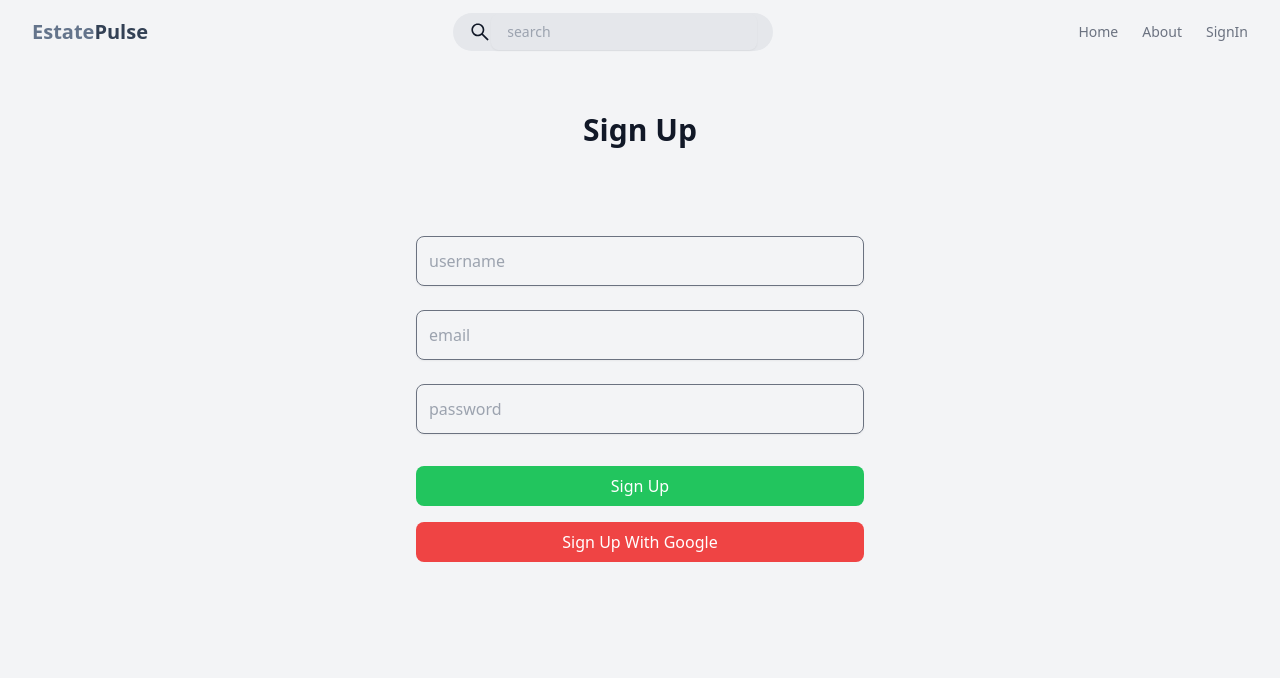
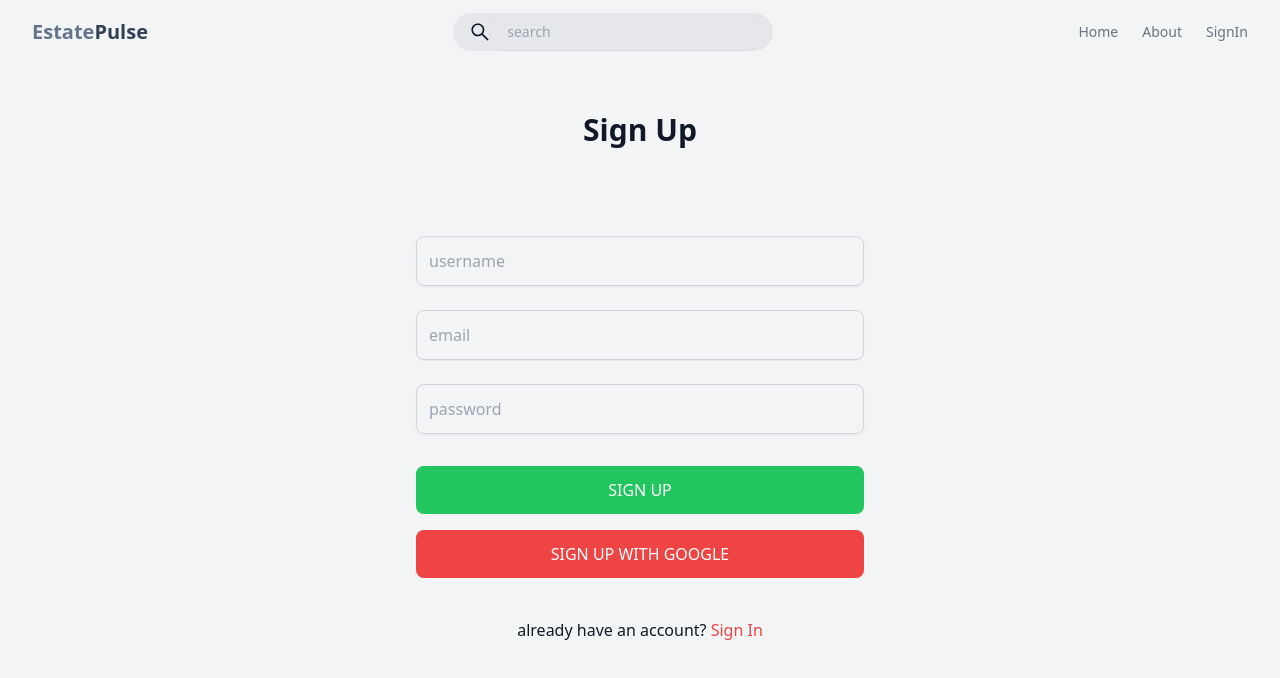
Before and after one commit to anoopraju31/estate-pulse-mern, a React (Vite) app in the folder client/: page /sign-up in a window 1280 px wide. Shown: the top 678 px of the page. Built offline with nearby package versions, Linux system fonts and the light colour scheme.

Commit message:
Client - Sign Up Page - Link to signin page

```diff
--- a/client/src/components/Header.tsx
+++ b/client/src/components/Header.tsx
@@ -41,7 +41,7 @@ const SearchForm = ({
 				type='text'
 				name='search'
 				id='search'
-				className='w-full bg-transparent rounded-lg outline-none py-2 px-4 pe-12 text-sm shadow-sm'
+				className='w-full bg-transparent rounded-lg outline-none py-2 px-4 pe-12 text-sm shadow-sm '
 				placeholder='search'
 				value={searchTerm}
 				onChange={handleChange}
--- a/client/src/components/InputField.tsx
+++ b/client/src/components/InputField.tsx
@@ -28,7 +28,7 @@ const InputField = ({
 				placeholder={placeholder}
 				value={value}
 				onChange={handleChange}
-				className='w-full p-3 pe-12 bg-transparent border border-gray-500 focus:border-green-500 rounded-lg text-gray-900 dark:text-white text-base shadow-sm outline-none'
+				className='w-full p-3 pe-12 bg-transparent border border-gray-300 dark:border-gray-500  focus:border-green-500 rounded-lg text-gray-900 dark:text-white text-base shadow-sm outline-none'
 			/>
 		</div>
 	)
--- a/client/src/pages/SignUp.tsx
+++ b/client/src/pages/SignUp.tsx
@@ -1,5 +1,6 @@
 import { useState } from 'react'
 import { InputField } from '../components'
+import { Link } from 'react-router-dom'
 
 interface FormData {
 	username: string
@@ -60,14 +61,24 @@ const SignUpPage = () => {
 						handleChange={(e) => handleChange(e, 'password')}
 					/>
 
-					<button className='w-full my-2 py-2 px-6 bg-green-500 rounded-lg text-center text-white'>
+					<button className='w-full my-2 py-3 px-6 bg-green-500 rounded-lg text-center uppercase text-white'>
 						Sign Up
 					</button>
 
-					<button className='w-full my-2 py-2 px-6 bg-red-500 rounded-lg text-center text-white'>
+					<button className='w-full my-2 py-3 px-6 bg-red-500 rounded-lg text-center uppercase text-white'>
 						Sign Up With Google
 					</button>
 				</form>
+
+				<div className='px-4'>
+					<p className='text-gray-900 dark:text-white text-center'>
+						already have an account?
+						<Link to='/sign-in' className='text-red-500 hover:text-red-500/70'>
+							{' '}
+							Sign In{' '}
+						</Link>
+					</p>
+				</div>
 			</div>
 		</main>
 	)
```
